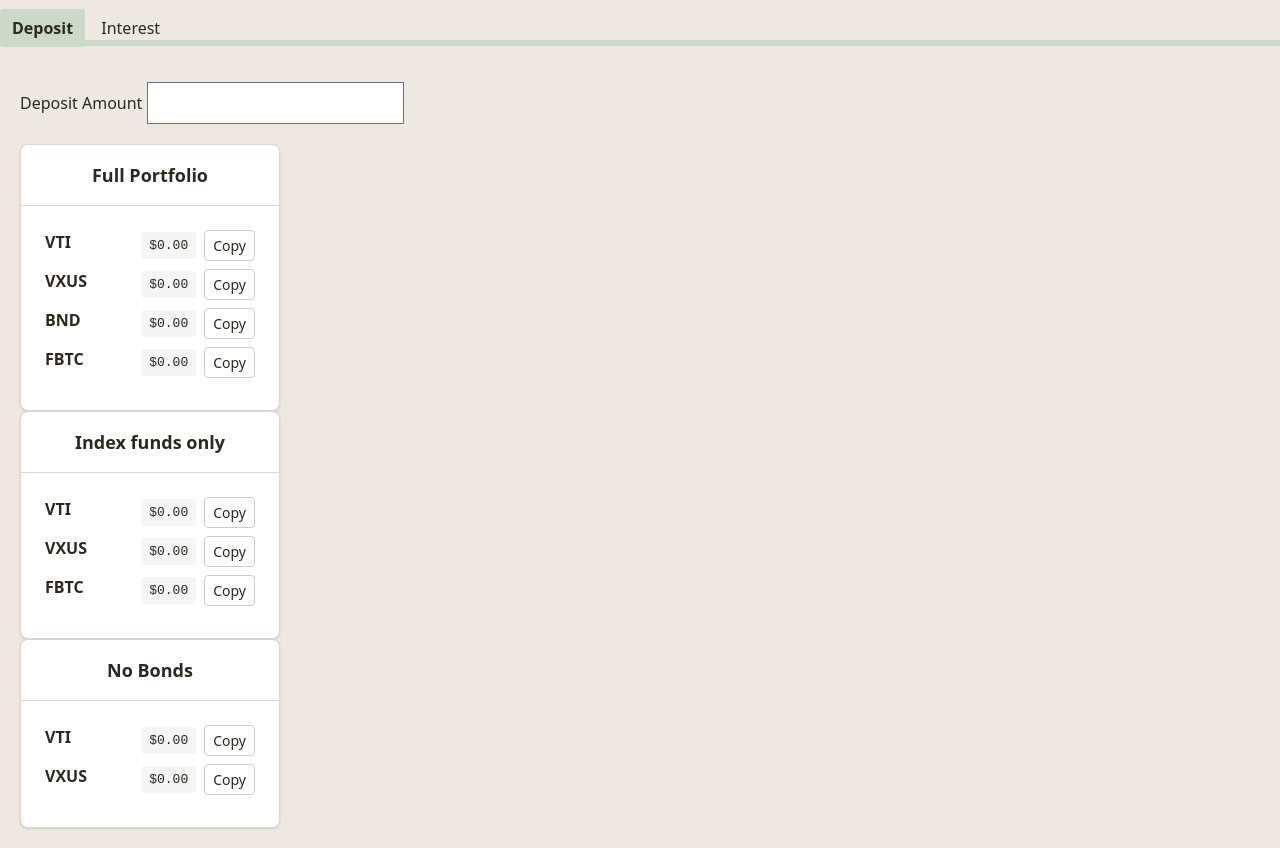
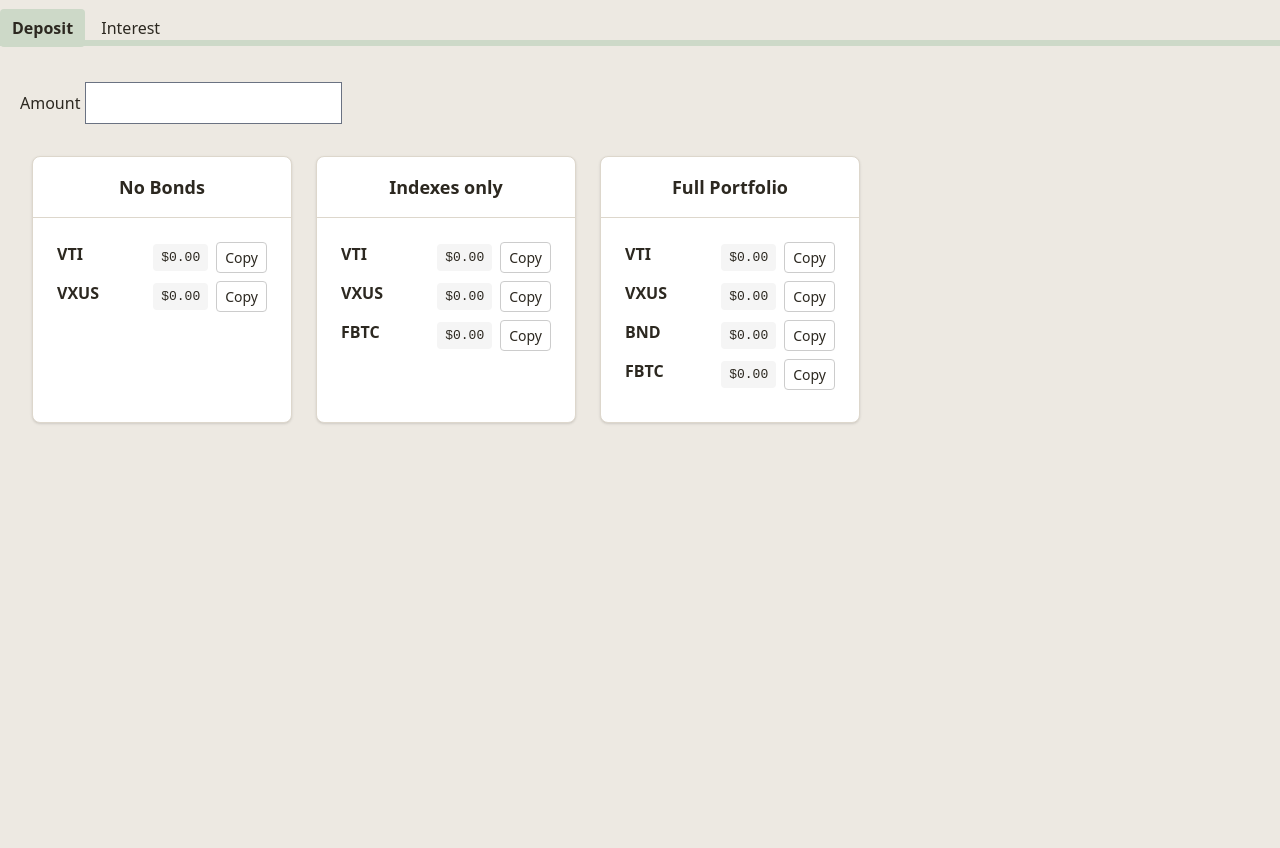
Before and after one commit to ctil/fibonance, a SvelteKit app: page /deposit in a window 1280 px wide. After the commit the page ends 800 px from the top, so only its background shows below. Built offline with nearby package versions, Linux system fonts and the light colour scheme.

Commit message:
Better formatting for deposits

```diff
--- a/src/routes/deposit/+page.svelte
+++ b/src/routes/deposit/+page.svelte
@@ -7,23 +7,25 @@
     let toDepositCents = $derived(toDeposit ? toDeposit * 100 : 0);
 </script>
 
-<InputCash class="mb-5" label="Deposit Amount" bind:value={toDeposit} />
+<InputCash class="mb-5" label="Amount" bind:value={toDeposit} />
 
-<DepositAllocation
-    class="w-[260px]"
-    title="Full Portfolio"
-    config={DEFAULT_CONFIG}
-    depositCents={toDepositCents}
-/>
-<DepositAllocation
-    class="w-[260px]"
-    title="Index funds only"
-    config={INDEXES_ONLY}
-    depositCents={toDepositCents}
-/>
-<DepositAllocation
-    class="w-[260px]"
-    title="No Bonds"
-    config={NO_BONDS}
-    depositCents={toDepositCents}
-/>
+<div class="flex">
+    <DepositAllocation
+        class="w-[260px] m-3"
+        title="No Bonds"
+        config={NO_BONDS}
+        depositCents={toDepositCents}
+    />
+    <DepositAllocation
+        class="w-[260px] m-3"
+        title="Indexes only"
+        config={INDEXES_ONLY}
+        depositCents={toDepositCents}
+    />
+    <DepositAllocation
+        class="w-[260px] m-3"
+        title="Full Portfolio"
+        config={DEFAULT_CONFIG}
+        depositCents={toDepositCents}
+    />
+</div>
```
